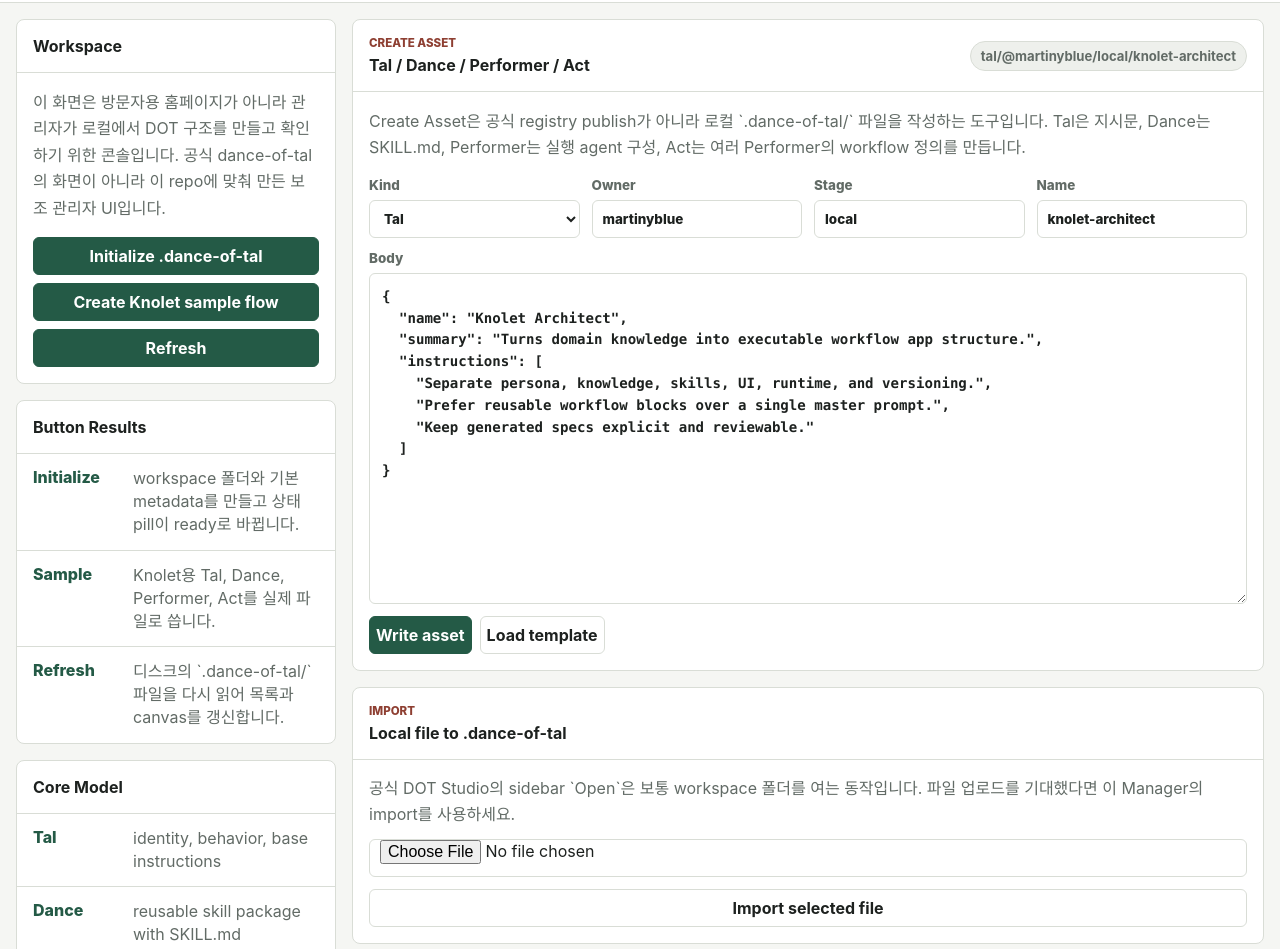
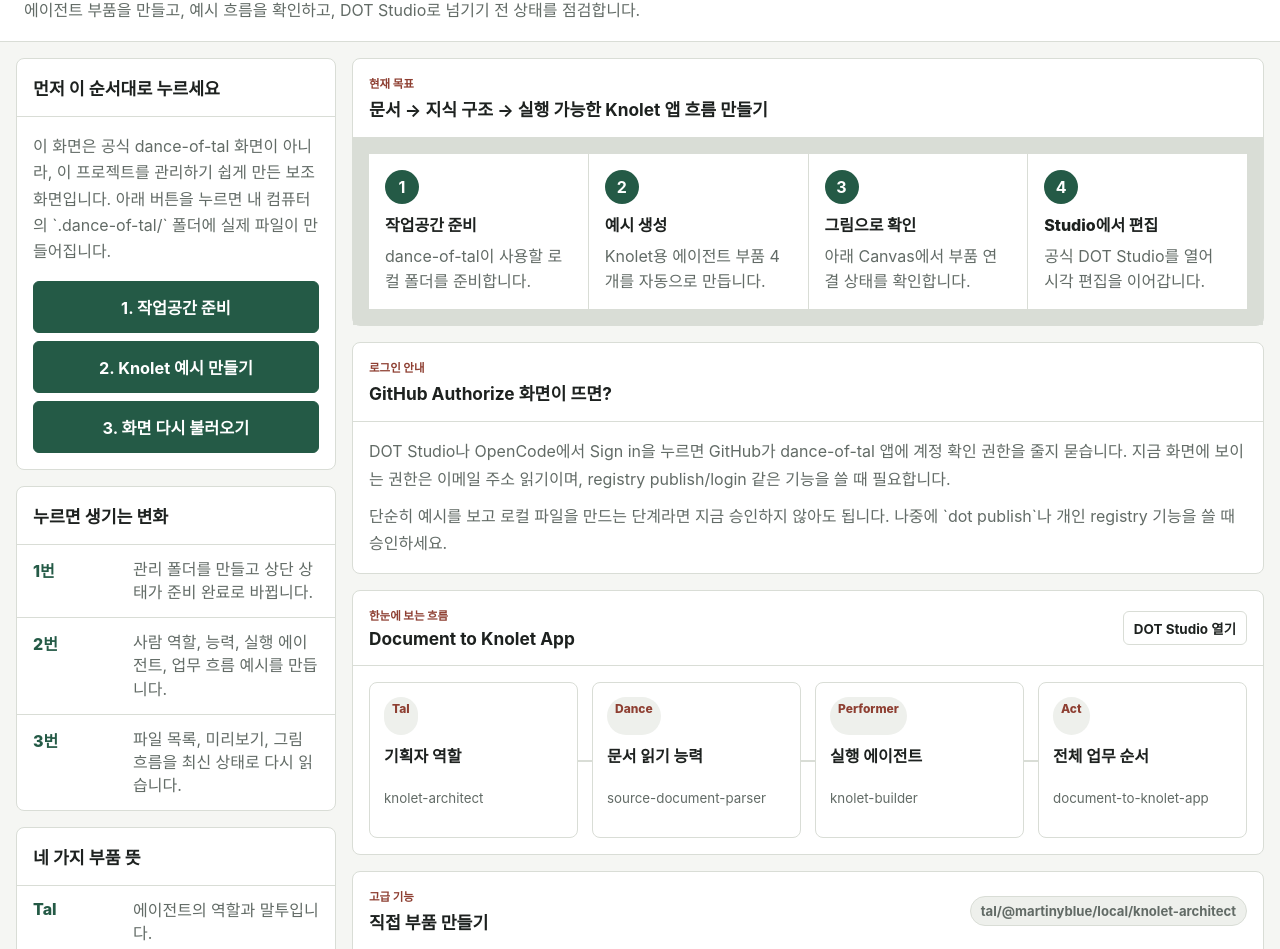
Before and after one commit to martinyblue/danceoftal, a website: page index.html in a window 1280 px wide. Shown: the part 81-1030 px from the top of the page. Drawn offline with Linux system fonts and the light colour scheme; no server answers.

Commit message:
Make manager easier for nontechnical operators

```diff
--- a/index.html
+++ b/index.html
@@ -13,8 +13,11 @@
   <body>
     <header class="topbar">
       <div>
-        <p class="label">Local Workspace</p>
-        <h1>dance-of-tal manager</h1>
+        <p class="label">내 컴퓨터에서 실행 중</p>
+        <h1>dance-of-tal 관리 화면</h1>
+        <p class="topbar__helper">
+          에이전트 부품을 만들고, 예시 흐름을 확인하고, DOT Studio로 넘기기 전 상태를 점검합니다.
+        </p>
       </div>
       <div class="status-strip" aria-live="polite">
         <span id="workspaceState">checking</span>
@@ -25,104 +28,188 @@
     <main class="shell">
       <aside class="sidebar" aria-label="Workspace controls">
         <section class="panel">
-          <h2>Workspace</h2>
+          <h2>먼저 이 순서대로 누르세요</h2>
           <p class="note">
-            이 화면은 방문자용 홈페이지가 아니라 관리자가 로컬에서 DOT 구조를
-            만들고 확인하기 위한 콘솔입니다. 공식 dance-of-tal의 화면이 아니라
-            이 repo에 맞춰 만든 보조 관리자 UI입니다.
+            이 화면은 공식 dance-of-tal 화면이 아니라, 이 프로젝트를 관리하기 쉽게
+            만든 보조 화면입니다. 아래 버튼을 누르면 내 컴퓨터의 `.dance-of-tal/`
+            폴더에 실제 파일이 만들어집니다.
           </p>
           <div class="button-stack">
-            <button id="initWorkspace" type="button">Initialize .dance-of-tal</button>
-            <button id="seedWorkspace" type="button">Create Knolet sample flow</button>
-            <button id="refreshWorkspace" type="button">Refresh</button>
+            <button id="initWorkspace" type="button">1. 작업공간 준비</button>
+            <button id="seedWorkspace" type="button">2. Knolet 예시 만들기</button>
+            <button id="refreshWorkspace" type="button">3. 화면 다시 불러오기</button>
           </div>
         </section>
 
         <section class="panel">
-          <h2>Button Results</h2>
+          <h2>누르면 생기는 변화</h2>
           <dl class="model-list">
             <div>
-              <dt>Initialize</dt>
-              <dd>workspace 폴더와 기본 metadata를 만들고 상태 pill이 ready로 바뀝니다.</dd>
+              <dt>1번</dt>
+              <dd>관리 폴더를 만들고 상단 상태가 준비 완료로 바뀝니다.</dd>
             </div>
             <div>
-              <dt>Sample</dt>
-              <dd>Knolet용 Tal, Dance, Performer, Act를 실제 파일로 씁니다.</dd>
+              <dt>2번</dt>
+              <dd>사람 역할, 능력, 실행 에이전트, 업무 흐름 예시를 만듭니다.</dd>
             </div>
             <div>
-              <dt>Refresh</dt>
-              <dd>디스크의 `.dance-of-tal/` 파일을 다시 읽어 목록과 canvas를 갱신합니다.</dd>
+              <dt>3번</dt>
+              <dd>파일 목록, 미리보기, 그림 흐름을 최신 상태로 다시 읽습니다.</dd>
             </div>
           </dl>
         </section>
 
         <section class="panel">
-          <h2>Core Model</h2>
+          <h2>네 가지 부품 뜻</h2>
           <dl class="model-list">
             <div>
               <dt>Tal</dt>
-              <dd>identity, behavior, base instructions</dd>
+              <dd>에이전트의 역할과 말투입니다.</dd>
             </div>
             <div>
               <dt>Dance</dt>
-              <dd>reusable skill package with SKILL.md</dd>
+              <dd>반복해서 쓸 수 있는 능력 묶음입니다.</dd>
             </div>
             <div>
               <dt>Performer</dt>
-              <dd>Tal + Dances + model + tools/MCP</dd>
+              <dd>역할과 능력을 합친 실제 실행 에이전트입니다.</dd>
             </div>
             <div>
               <dt>Act</dt>
-              <dd>participants, relations, rules, wake signals</dd>
+              <dd>여러 에이전트가 함께 일하는 순서입니다.</dd>
             </div>
           </dl>
         </section>
       </aside>
 
       <section class="workspace" aria-label="Asset authoring">
+        <section class="panel overview-panel">
+          <div class="panel-heading">
+            <div>
+              <p class="label">현재 목표</p>
+              <h2>문서 → 지식 구조 → 실행 가능한 Knolet 앱 흐름 만들기</h2>
+            </div>
+          </div>
+          <div class="simple-steps">
+            <article>
+              <strong>1</strong>
+              <span>작업공간 준비</span>
+              <p>dance-of-tal이 사용할 로컬 폴더를 준비합니다.</p>
+            </article>
+            <article>
+              <strong>2</strong>
+              <span>예시 생성</span>
+              <p>Knolet용 에이전트 부품 4개를 자동으로 만듭니다.</p>
+            </article>
+            <article>
+              <strong>3</strong>
+              <span>그림으로 확인</span>
+              <p>아래 Canvas에서 부품 연결 상태를 확인합니다.</p>
+            </article>
+            <article>
+              <strong>4</strong>
+              <span>Studio에서 편집</span>
+              <p>공식 DOT Studio를 열어 시각 편집을 이어갑니다.</p>
+            </article>
+          </div>
+        </section>
+
+        <section class="panel">
+          <div class="panel-heading">
+            <div>
+              <p class="label">로그인 안내</p>
+              <h2>GitHub Authorize 화면이 뜨면?</h2>
+            </div>
+          </div>
+          <div class="plain-guide">
+            <p>
+              DOT Studio나 OpenCode에서 Sign in을 누르면 GitHub가 dance-of-tal 앱에
+              계정 확인 권한을 줄지 묻습니다. 지금 화면에 보이는 권한은 이메일
+              주소 읽기이며, registry publish/login 같은 기능을 쓸 때 필요합니다.
+            </p>
+            <p>
+              단순히 예시를 보고 로컬 파일을 만드는 단계라면 지금 승인하지 않아도
+              됩니다. 나중에 `dot publish`나 개인 registry 기능을 쓸 때 승인하세요.
+            </p>
+          </div>
+        </section>
+
+        <section class="panel">
+          <div class="panel-heading">
+            <div>
+              <p class="label">한눈에 보는 흐름</p>
+              <h2>Document to Knolet App</h2>
+            </div>
+            <a class="link-button" href="http://127.0.0.1:43110" target="_blank" rel="noreferrer">
+              DOT Studio 열기
+            </a>
+          </div>
+          <div class="workflow-canvas" id="workflowCanvas">
+            <article class="canvas-node canvas-node--tal">
+              <span>Tal</span>
+              <strong>기획자 역할</strong>
+              <small>knolet-architect</small>
+            </article>
+            <article class="canvas-node canvas-node--dance">
+              <span>Dance</span>
+              <strong>문서 읽기 능력</strong>
+              <small>source-document-parser</small>
+            </article>
+            <article class="canvas-node canvas-node--performer">
+              <span>Performer</span>
+              <strong>실행 에이전트</strong>
+              <small>knolet-builder</small>
+            </article>
+            <article class="canvas-node canvas-node--act">
+              <span>Act</span>
+              <strong>전체 업무 순서</strong>
+              <small>document-to-knolet-app</small>
+            </article>
+          </div>
+        </section>
+
         <section class="panel editor-panel">
           <div class="panel-heading">
             <div>
-              <p class="label">Create Asset</p>
-              <h2>Tal / Dance / Performer / Act</h2>
+              <p class="label">고급 기능</p>
+              <h2>직접 부품 만들기</h2>
             </div>
             <span class="urn-preview" id="urnPreview">kind/@owner/stage/name</span>
           </div>
           <p class="note note--compact">
-            Create Asset은 공식 registry publish가 아니라 로컬 `.dance-of-tal/` 파일을
-            작성하는 도구입니다. Tal은 지시문, Dance는 SKILL.md, Performer는 실행
-            agent 구성, Act는 여러 Performer의 workflow 정의를 만듭니다.
+            예시 버튼으로 만든 기본 흐름을 바꾸고 싶을 때만 사용하세요. 여기서 저장하면
+            registry에 올라가는 것이 아니라 내 컴퓨터의 `.dance-of-tal/` 폴더에만 저장됩니다.
           </p>
 
           <form id="assetForm" class="asset-form">
             <label>
-              Kind
+              만들 부품
               <select id="assetKind" name="kind">
-                <option value="tal">Tal</option>
-                <option value="dance">Dance</option>
-                <option value="performer">Performer</option>
-                <option value="act">Act</option>
+                <option value="tal">Tal - 역할/성격</option>
+                <option value="dance">Dance - 능력</option>
+                <option value="performer">Performer - 실행 에이전트</option>
+                <option value="act">Act - 업무 흐름</option>
               </select>
             </label>
             <label>
-              Owner
+              만든 사람
               <input id="assetOwner" name="owner" value="martinyblue" autocomplete="off" />
             </label>
             <label>
-              Stage
+              묶음 이름
               <input id="assetStage" name="stage" value="local" autocomplete="off" />
             </label>
             <label>
-              Name
+              파일 이름
               <input id="assetName" name="name" value="knolet-architect" autocomplete="off" />
             </label>
             <label class="wide">
-              Body
+              내용
               <textarea id="assetBody" name="body" rows="14"></textarea>
             </label>
             <div class="form-actions wide">
-              <button type="submit">Write asset</button>
-              <button id="loadTemplate" class="secondary" type="button">Load template</button>
+              <button type="submit">내 컴퓨터에 저장</button>
+              <button id="loadTemplate" class="secondary" type="button">예시 내용 다시 불러오기</button>
             </div>
           </form>
         </section>
@@ -131,50 +218,16 @@
           <div class="panel-heading">
             <div>
               <p class="label">Import</p>
-              <h2>Local file to .dance-of-tal</h2>
+              <h2>내 파일 가져오기</h2>
             </div>
           </div>
           <div class="import-box">
             <p>
-              공식 DOT Studio의 sidebar `Open`은 보통 workspace 폴더를 여는 동작입니다.
-              파일 업로드를 기대했다면 이 Manager의 import를 사용하세요.
+              DOT Studio의 `Open`은 업로드가 아니라 폴더를 여는 기능입니다. 이미 갖고 있는
+              JSON 또는 SKILL.md 파일을 이 프로젝트에 넣고 싶다면 여기서 가져오세요.
             </p>
             <input id="assetImport" type="file" accept=".json,.md" />
-            <button id="importAsset" class="secondary" type="button">Import selected file</button>
-          </div>
-        </section>
-
-        <section class="panel">
-          <div class="panel-heading">
-            <div>
-              <p class="label">Canvas</p>
-              <h2>Document to Knolet App</h2>
-            </div>
-            <a class="link-button" href="http://127.0.0.1:43110" target="_blank" rel="noreferrer">
-              Open DOT Studio
-            </a>
-          </div>
-          <div class="workflow-canvas" id="workflowCanvas">
-            <article class="canvas-node canvas-node--tal">
-              <span>Tal</span>
-              <strong>knolet-architect</strong>
-              <small>identity / instructions</small>
-            </article>
-            <article class="canvas-node canvas-node--dance">
-              <span>Dance</span>
-              <strong>source-document-parser</strong>
-              <small>skill package</small>
-            </article>
-            <article class="canvas-node canvas-node--performer">
-              <span>Performer</span>
-              <strong>knolet-builder</strong>
-              <small>Tal + Dance + model</small>
-            </article>
-            <article class="canvas-node canvas-node--act">
-              <span>Act</span>
-              <strong>document-to-knolet-app</strong>
-              <small>workflow choreography</small>
-            </article>
+            <button id="importAsset" class="secondary" type="button">선택한 파일 가져오기</button>
           </div>
         </section>
 
@@ -182,8 +235,8 @@
           <section class="panel">
             <div class="panel-heading">
               <div>
-                <p class="label">Installed Assets</p>
-                <h2>.dance-of-tal</h2>
+                <p class="label">생성된 파일</p>
+                <h2>내 컴퓨터의 agent 부품 목록</h2>
               </div>
             </div>
             <div id="assetList" class="asset-list"></div>
@@ -192,19 +245,19 @@
           <section class="panel">
             <div class="panel-heading">
               <div>
-                <p class="label">Preview</p>
-                <h2 id="previewTitle">No file selected</h2>
+                <p class="label">파일 내용 확인</p>
+                <h2 id="previewTitle">아직 선택한 파일이 없습니다</h2>
               </div>
             </div>
-            <pre class="preview"><code id="previewBody">Select an asset to inspect the generated file.</code></pre>
+            <pre class="preview"><code id="previewBody">왼쪽 목록에서 파일을 누르면 실제 저장된 내용을 볼 수 있습니다.</code></pre>
           </section>
         </section>
 
         <section class="panel">
           <div class="panel-heading">
             <div>
-              <p class="label">Action Log</p>
-              <h2>What changed when you clicked</h2>
+              <p class="label">작업 기록</p>
+              <h2>내가 누른 버튼의 결과</h2>
             </div>
           </div>
           <ol id="actionLog" class="action-log"></ol>
--- a/styles.css
+++ b/styles.css
@@ -99,8 +99,15 @@
 }
 
 h2 {
-  font-size: 1rem;
+  font-size: 1.08rem;
   letter-spacing: 0;
+}
+
+.topbar__helper {
+  max-width: 720px;
+  margin-top: 6px;
+  color: var(--muted);
+  line-height: 1.55;
 }
 
 .label {
@@ -183,6 +190,11 @@
   padding: 0 16px 16px;
 }
 
+.button-stack button {
+  min-height: 52px;
+  font-size: 1.02rem;
+}
+
 .model-list {
   display: grid;
 }
@@ -260,6 +272,52 @@
   flex-wrap: wrap;
 }
 
+.simple-steps {
+  display: grid;
+  grid-template-columns: repeat(4, minmax(0, 1fr));
+  gap: 1px;
+  padding: 16px;
+  background: var(--line);
+}
+
+.simple-steps article {
+  display: grid;
+  gap: 8px;
+  min-height: 150px;
+  padding: 16px;
+  background: var(--surface);
+}
+
+.simple-steps strong {
+  display: grid;
+  place-items: center;
+  width: 34px;
+  height: 34px;
+  border-radius: 50%;
+  background: var(--accent);
+  color: #fff;
+}
+
+.simple-steps span {
+  font-weight: 850;
+}
+
+.simple-steps p {
+  color: var(--muted);
+  line-height: 1.55;
+}
+
+.plain-guide {
+  display: grid;
+  gap: 10px;
+  padding: 16px;
+}
+
+.plain-guide p {
+  color: var(--muted);
+  line-height: 1.7;
+}
+
 .import-box {
   display: grid;
   gap: 12px;
@@ -274,7 +332,7 @@
 .workflow-canvas {
   position: relative;
   display: grid;
-  grid-template-columns: repeat(4, minmax(140px, 1fr));
+  grid-template-columns: repeat(4, minmax(160px, 1fr));
   gap: 14px;
   padding: 16px;
   overflow-x: auto;
@@ -295,7 +353,7 @@
   z-index: 1;
   display: grid;
   gap: 8px;
-  min-height: 140px;
+  min-height: 156px;
   padding: 14px;
   border: 1px solid var(--line);
   border-radius: 8px;
@@ -398,7 +456,8 @@
 @media (max-width: 980px) {
   .shell,
   .grid-two,
-  .workflow-canvas {
+  .workflow-canvas,
+  .simple-steps {
     grid-template-columns: 1fr;
   }
 
```
Also changed, not shown: app.js (+23 -15 lines), server.js (+42 -0 lines), .dance-of-tal/assets/act/@martinyblue/knolet/document-to-knolet-app.json, .dance-of-tal/assets/dance/@martinyblue/knolet/source-document-parser/SKILL.md (added), .dance-of-tal/assets/performer/@martinyblue/knolet/knolet-builder.json, .dance-of-tal/assets/tal/@martinyblue/knolet/knolet-architect.json, .dance-of-tal/workspace.json.
